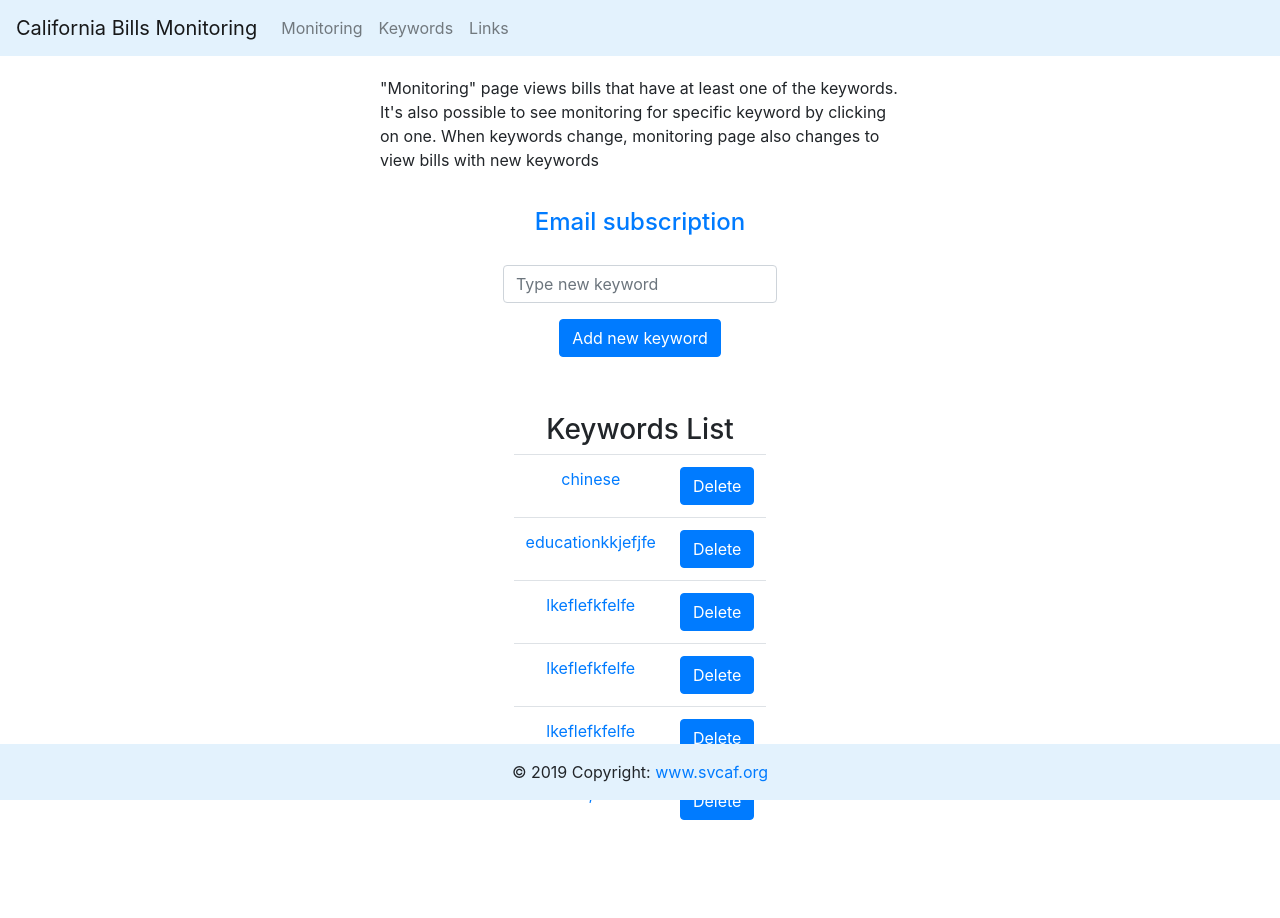
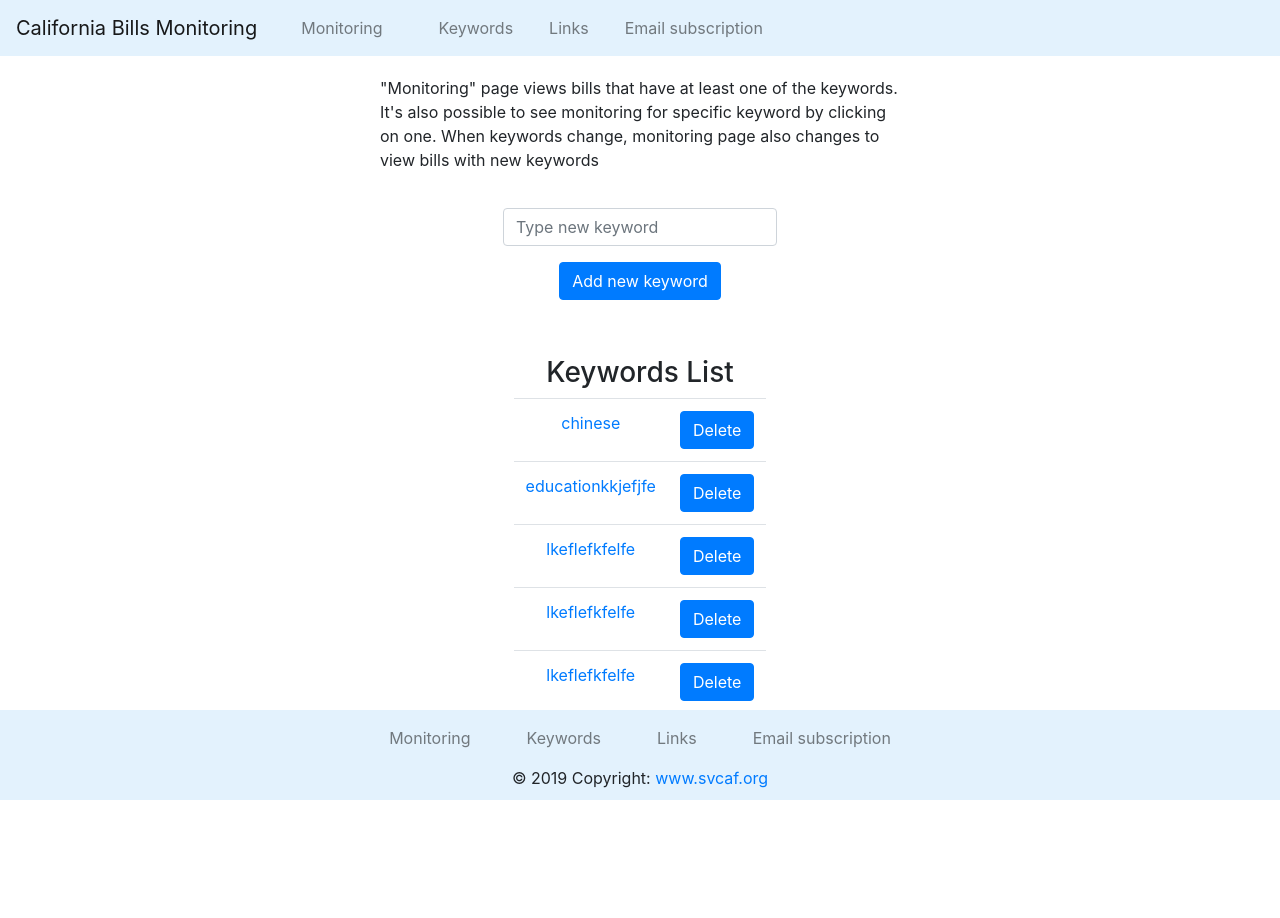
Before and after one commit to liaosvcaf/earlyAlertOfLaws, a Flask app: page /keywords in a window 1280 px wide. After the commit the page ends 800 px from the top, so only its background shows below. Run offline with Flask 2, Linux system fonts and the light colour scheme; parts of the project's set-up code (start-up, migrations or seed data) failed here and were passed over; some libraries are stand-ins or nearby versions.

Commit message:
Small improvements

```diff
--- a/webapp/app.py
+++ b/webapp/app.py
@@ -1,8 +1,12 @@
 from forms import AddKeywordForm, SubscribeEmailForm, TimeWindowForm
 from flask import flash, render_template, request, escape, redirect, url_for, session
+from flask_paginate import Pagination, get_page_parameter
+
+from parsing.notifications import send_email_subs_start_notification
+from parsing.parsing_options import (email_server, email_acc, email_port,
+                                     email_pass)
 from init_app import app
 from models import Bill
-from flask_paginate import Pagination, get_page_parameter
 
 
 def get_all_keywords():
@@ -94,9 +98,12 @@ def subscribe():
     if request.method == 'POST':
         email = request.form.get('email')
         kws = request.form.get('kws')
+        kws = [kw.strip() for kw in kws.split(",")]
         time_limit = request.form.get('time_limit')
         try:
-            subscribe_email(email, kws, time_limit)
+            subscribe_email(email, ",".join(kws), time_limit)
+            send_email_subs_start_notification(email, kws, email_server,
+                                               email_acc, email_port, email_pass)
         except Exception as e:
             flash(f'Error: ' + str(e))
         else:
@@ -134,4 +141,5 @@ def page_not_found(e):
     return render_template('404.html'), 404
 
 if __name__ == '__main__':
+    #app.run()
     app.run("0.0.0.0", port=80)
--- a/webapp/parsing/notifications.py
+++ b/webapp/parsing/notifications.py
@@ -78,7 +78,7 @@ def send_email_notifications(email_server, email_port, email_pass, sender_email)
                 if not bill_info:
                     continue
                 bill_info = bill_info.split(";")
-                print(bill_info)
+                #print(bill_info)
                 bill_id = bill_info[0]
                 bill_last_action_name_prev = bill_info[1]
                 bill_info_tuple = updated_bill_info(id=bill_id,
@@ -165,23 +165,45 @@ You can unsubscribe using following link: {unsubscribe_link}
         logger.info("Email text: \n" + text)
         return text
 
+def send_email(server, from_, to, subject, msg_text):
+    msg = MIMEMultipart()
+    msg.add_header('From', from_)
+    msg.add_header("To", to)
+    msg.add_header("Subject", subject)
+    msg.attach(MIMEText(msg_text, 'plain'))
+    server.sendmail(
+      from_,
+      to,
+      msg.as_string().encode("utf-8"))
+
 def send_changes(server, from_, to, changes):
     logger.info("Sending email notifications")
+    msg_text = get_msg_text(changes, to)
+    now = datetime.datetime.now().strftime('%Y-%m-%d %H:%M:%S')
+    subj = f'California Bills Updates for ' + now
     try:
-        msg_text = get_msg_text(changes, to)
-        msg = MIMEMultipart()
-        msg.add_header('From', from_)
-        msg.add_header("To", to)
-        now = datetime.datetime.now().strftime('%Y-%m-%d %H:%M:%S')
-        msg.add_header("Subject", f'California Bills Updates for ' + now)
-
-        msg.attach(MIMEText(msg_text, 'plain'))
-
-        server.sendmail(
-          from_,
-          to,
-          msg.as_string().encode("utf-8"))
-        return None
+        send_email(server, from_, to, subj, msg_text)
     except Exception:
         logger.error(traceback.format_exc())
+        print(traceback.format_exc())
         return traceback.format_exc()
+
+def send_email_subs_start_notification(receiver_email, kws, email_server,
+                                       email_acc, email_port, email_pass):
+    authed_email_server = get_auth_smtp_server(email_server, email_port, email_acc, email_pass)
+    subject = "You have subscribed to email alerts on California Bills Monitoring App"
+    kws = "Saved keywords: " + ", ".join(kws)
+    unsubscribe_link = site_addr + "unsubscribe/" + receiver_email
+
+    msg_text = f"""
+<html>
+  <head></head>
+  <body>
+    <h2>Subscription to email alerts on California Bills Monitoring App successful</h2>
+    <p>{kws}</p>
+    <p>You can unsubscribe using following link: {unsubscribe_link}</p>
+  </body>
+</html>
+
+"""
+    send_email(authed_email_server, email_acc, receiver_email, subject, msg_text)
--- a/webapp/static/css/main.css
+++ b/webapp/static/css/main.css
@@ -23,8 +23,24 @@
 	margin-bottom: 16px;
 }
 
+.nav-item {
+	margin: 0 20px;
+}
+
+.footer-copyright {
+	padding-bottom: 10px;
+}
+
+/* 320-576px */
+@media screen and (max-width: 576px) {
+	.nav-bottom-ul {
+		flex-direction: column !important;
+		align-items: center;
+	}
+}
+
+
 /* ------- KEYWORDS PAGE  ------- */
-
 
 .kws-info {
 	margin-bottom: 20px;
--- a/webapp/templates/keywords.html
+++ b/webapp/templates/keywords.html
@@ -7,13 +7,6 @@
 			<p>
 				"Monitoring" page views bills that have at least one of the keywords. It's also possible to see monitoring for specific keyword by clicking on one. When keywords change, monitoring page also changes to view bills with new keywords
 			</p>
-		</div>
-	</div>
-	<div class="row align-items-center justify-content-center">
-		<div class="email-subscription">
-			<h4>
-				<a href="{{ url_for("subscribe") }}">Email subscription</a>
-			</h4>
 		</div>
 	</div>
 	<div class="messages">
--- a/webapp/templates/layout.html
+++ b/webapp/templates/layout.html
@@ -14,7 +14,7 @@
 </head>
 
 <body>
-	<nav class="main-nav navbar navbar-expand-lg navbar-light">
+	<nav class="nav-top main-nav navbar navbar-expand-lg navbar-light">
 		<button class="navbar-toggler" type="button" data-toggle="collapse" data-target="#navbarSupportedContent" aria-controls="navbarSupportedContent" aria-expanded="false" aria-label="Toggle navigation">
 			<span class="navbar-toggler-icon"></span>
 		</button>
@@ -33,6 +33,9 @@
 				<li>
 					<a class="nav-link" href="{{ url_for('links')}}">Links</a>
 				</li>
+				<li class="nav-item">
+					<a class="nav-link" href="{{ url_for("subscribe") }}">Email subscription</a>
+				</li>
 			</ul>
 		</div>
 	</nav>
@@ -45,10 +48,31 @@
 		</div>
 	</div>
 
+
+
 	<div class="footer">
 		{% block footer %}
+
 		<footer class="page-footer font-small fixed-bottom">
-			<div class="footer-copyright text-center py-3">© 2019 Copyright:
+			<nav class="nav-bottom main-nav navbar navbar-expand navbar-light">
+				<div class="collapse navbar-collapse">
+					<ul class="navbar-nav nav-bottom-ul mx-auto">
+						<li class="nav-item">
+							<a class="nav-link" href="{{ url_for('search', search='all')}}">Monitoring</a>
+						</li>
+						<li class="nav-item">
+							<a class="nav-link" href="{{ url_for('keywords')}}">Keywords</a>
+						</li>
+						<li class="nav-item">
+							<a class="nav-link" href="{{ url_for('links')}}">Links</a>
+						</li>
+						<li class="nav-item">
+							<a class="nav-link" href="{{ url_for("subscribe") }}">Email subscription</a>
+						</li>
+					</ul>
+				</div>
+			</nav>
+			<div class="footer-copyright text-center">© 2019 Copyright:
 				<a href="https://mdbootstrap.com/education/bootstrap/"> www.svcaf.org</a>
 			</div>
 		</footer>
```
